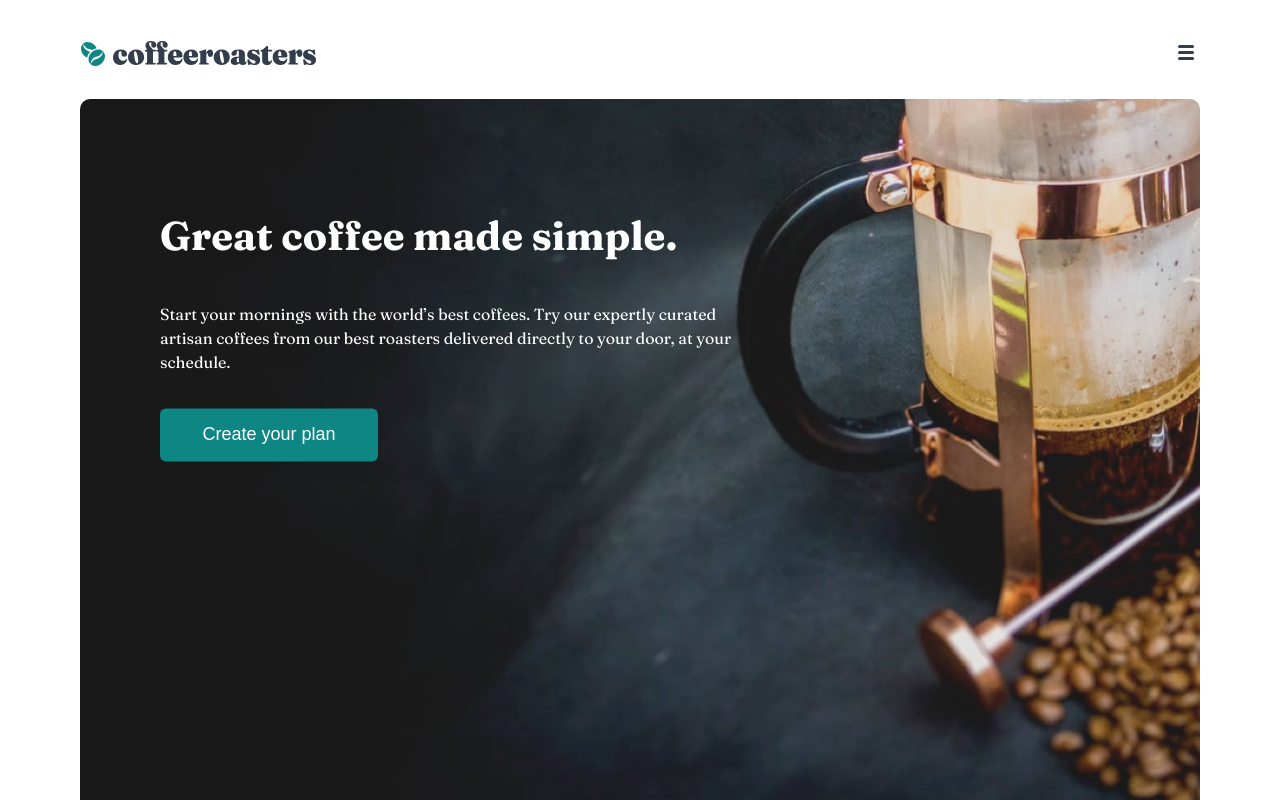
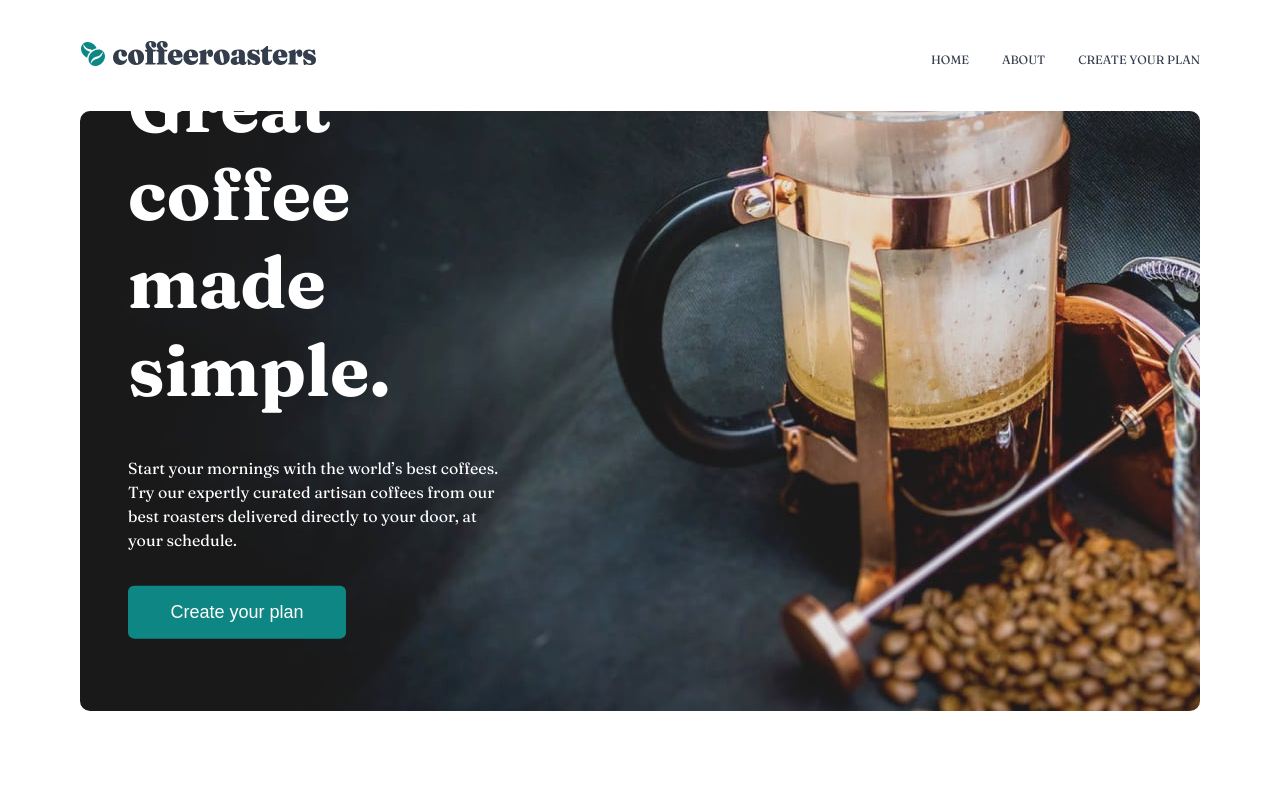
Before and after one commit to maha404/coffeeroasters-subscription-site, a React (Vite) app in the folder coffee-subscription-site/: page / in a window 1280 px wide. Shown: the top 800 px of the page. Built offline with nearby package versions, Linux system fonts and the light colour scheme.

Commit message:
Update Header component to use Navigation and enhance header styles for better responsiveness

```diff
--- a/coffee-subscription-site/src/App.css
+++ b/coffee-subscription-site/src/App.css
@@ -118,6 +118,7 @@ a:link {
 .navbar-desktop {
     display: flex;
     justify-content: space-between;
+    text-transform: uppercase;
 }
 
 
@@ -179,6 +180,17 @@ header {
         text-align: left;
     }
 
+    @media screen and (min-width: 1024px) {
+
+
+        img {
+           object-fit: cover;
+           height: 600px;
+           width: 100%;
+        }
+
+    }
+
 }
 
 .header-content {
@@ -192,6 +204,18 @@ header {
   left: 50%;
   transform: translate(-50%, -50%);
 
+  h1 {
+    font-size: 40px;
+    font-weight: bold;
+    margin-bottom: 1rem;
+  }
+
+  p {
+     font-size: 16px;
+    line-height: 1.5;
+    margin-bottom: 1.5rem;
+  }
+
     @media screen and (min-width: 768px) {
         align-items: start;
         width: 45%;
@@ -199,20 +223,18 @@ header {
         left: 35%;
     }
 
+    @media screen and (min-width: 1024px) {
+        width: 30%;
+        left: 25%;
+
+
+        h1 {
+            font-size: 72px;
+        }
+    }
 
 }
 
-.header-content h1 {
-  font-size: 40px;
-  font-weight: bold;
-  margin-bottom: 1rem;
-}
-
-.header-content p {
-  font-size: 16px;
-  line-height: 1.5;
-  margin-bottom: 1.5rem;
-}
 
 .cta-button {
   background-color: #0e8784; /* Match the button color */
--- a/coffee-subscription-site/src/App.tsx
+++ b/coffee-subscription-site/src/App.tsx
@@ -10,7 +10,6 @@ function App() {
   return (
     <div className='main-container'>
       <Header />
-      {/* <Navigation /> */}
       <CollectionSection  />
       <BenefitSection />
       <HowItWorksSection />
--- a/coffee-subscription-site/src/Components/Header.tsx
+++ b/coffee-subscription-site/src/Components/Header.tsx
@@ -3,17 +3,18 @@ import mobileHero from '../assets/home/mobile/image-hero-coffeepress.jpg'
 import tabletHero from '../assets/home/tablet/image-hero-coffeepress.jpg'
 import desktopHero from '../assets/home/desktop/image-hero-coffeepress.jpg'
 import NavigationMobile from './NavigationMobile'
+import Navigation from './Navigation'
 import Button from './Button'
 
 export default function Header() {
     return (
         <header>
-            <NavigationMobile />
+            <Navigation />
             <section className="header-section">
             <picture>
+                <source media="(min-width: 1024px)" srcSet={desktopHero} />
                 <source media="(min-width: 768px)" srcSet={tabletHero} />
-                <source media="(min-width: 1440px)" srcSet={desktopHero} />
-                <img src={mobileHero} alt="" />
+                <img src={mobileHero} alt="Coffee being pressed in a French press" />
             </picture>
             <div className="header-content">
                 <h1>Great coffee made simple.</h1>
```
Lines whose indentation alone changed are shown as unchanged.
